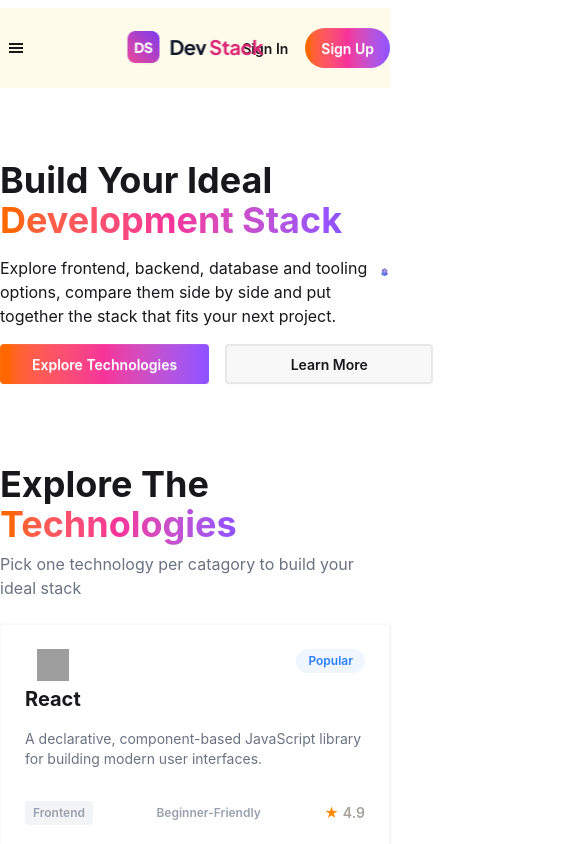
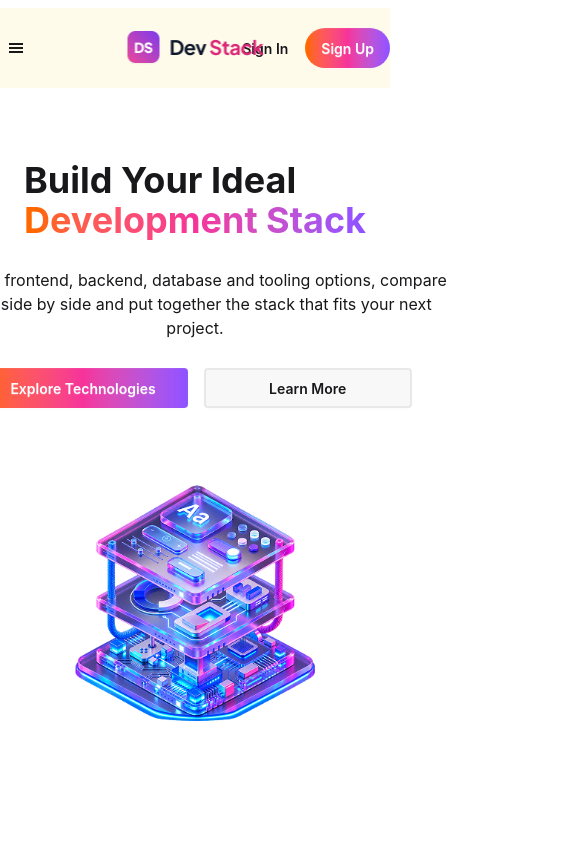
Before and after one commit to tajwar-hub/ph-assignment-5-DevStack, a React (Vite) app: page / in a window 390 px wide. Shown: the top 844 px of the page, 585 px wide, since content can reach past the window. Built offline with nearby package versions, Linux system fonts and the light colour scheme; grey boxes are pictures that could not be loaded.

Commit message:
Adding more responsive designs...

```diff
--- a/src/App.tsx
+++ b/src/App.tsx
@@ -8,13 +8,14 @@ import Footer from "./components/Footer"
 const technologiesFetch = async (): Promise<ITechnologyTypes[]> => {
   const res = await fetch('/public/data.json')
   const data = await res.json()
-  return data
+  return data;
 }
 
 const technologiesPromise = technologiesFetch();
 
 function App() {
   const technologies = use(technologiesPromise);
+  // const [technologies] = useState(() => technologiesFetch())
 
   return (
     <>
--- a/src/components/Banner.tsx
+++ b/src/components/Banner.tsx
@@ -2,9 +2,9 @@ import logo from '../assets/banner-stack.png'
 
 const Banner = () => {
     return (
-        <div className='container mx-auto flex justify-between items-center mt-20 '>
+        <div className='flex flex-col md:flex-row container mx-auto justify-between items-center mt-20 '>
 
-            <div className='flex flex-col gap-y-4'>
+            <div className='flex flex-col items-center md:items-baseline gap-y-7 '>
                 <h1 className="text-4xl md:text-5xl lg:text-6xl font-bold ">
                     Build Your Ideal <br />
                     <span className="bg-linear-to-r from-orange-500 via-pink-500 to-violet-500 bg-clip-text text-transparent">
@@ -12,7 +12,7 @@ const Banner = () => {
                     </span>
                 </h1>
 
-                <p> Explore frontend, backend, database and tooling options,
+                <p className='w-130 text-center font-sans'> Explore frontend, backend, database and tooling options,
                     compare them side by side and put together the stack that fits your
                     next project. </p>
 
--- a/src/components/Footer.tsx
+++ b/src/components/Footer.tsx
@@ -1,10 +1,11 @@
+
 import logo from '../assets/logo-text.png'
 
 const Footer = () => {
   return (
     <footer className="container mx-auto bg-base-300 rounded-2xl mt-20 px-10 py-12">
       <div className="grid grid-cols-5 gap-10">
-        <div className='col-span-2'>
+        <div className='col-span-5 justify-items-center md:col-span-2'>
           <img src={logo} alt="logo" className=" " />
 
           <p className="mt-3 text-sm opacity-70">
@@ -19,7 +20,7 @@ const Footer = () => {
           </div>
         </div>
 
-        <div>
+        <div className='hidden md:block'>
           <p className="font-bold mb-4">Product</p>
 
           <p className="text-sm mb-2 cursor-pointer">Technologies</p>
@@ -27,7 +28,7 @@ const Footer = () => {
           <p className="text-sm mb-2 cursor-pointer">Features</p>
         </div>
 
-        <div>
+        <div className='hidden md:block'>
           <p className="font-bold mb-4">Company</p>
 
           <p className="text-sm mb-2 cursor-pointer">About</p>
@@ -35,7 +36,7 @@ const Footer = () => {
           <p className="text-sm mb-2 cursor-pointer">Careers</p>
         </div>
 
-        <div>
+        <div className='hidden md:block'>
           <p className="font-bold mb-4">Legal</p>
 
           <p className="text-sm mb-2 cursor-pointer">Privacy Policy</p>
--- a/src/components/technologies/SideBarCard.tsx
+++ b/src/components/technologies/SideBarCard.tsx
@@ -9,7 +9,7 @@ interface SideBarCardProps {
 const SideBarCard = ({ selectedStack, onRemove, onRemoveAll }: SideBarCardProps) => {
   return (
 
-    <div className="bg-white rounded-2xl shadow-sm p-6 w-full">
+    <div className="bg-white rounded-2xl shadow-sm p-6 w-160 lg:w-full">
       <h2 className="font-bold text-lg">Your Stack</h2>
       <p className="text-sm text-gray-400 mb-4"> {selectedStack.length} Technologies Selected </p>
 
```
